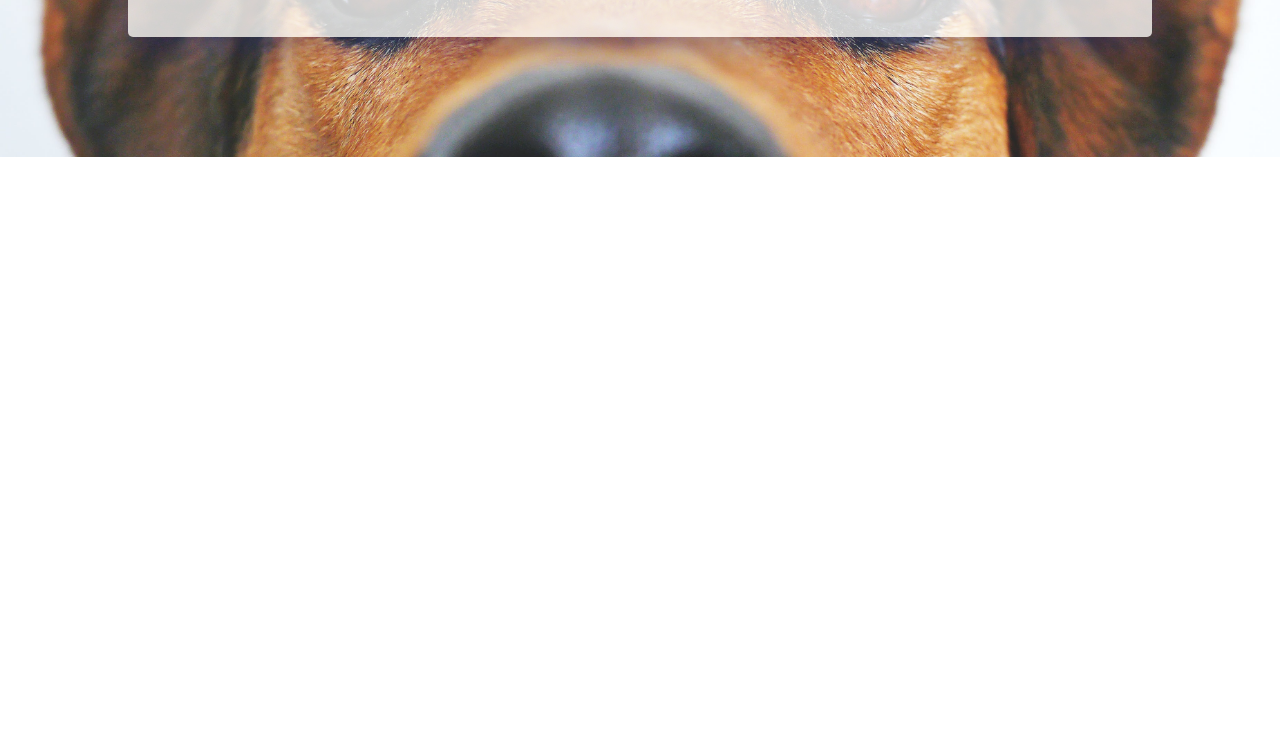
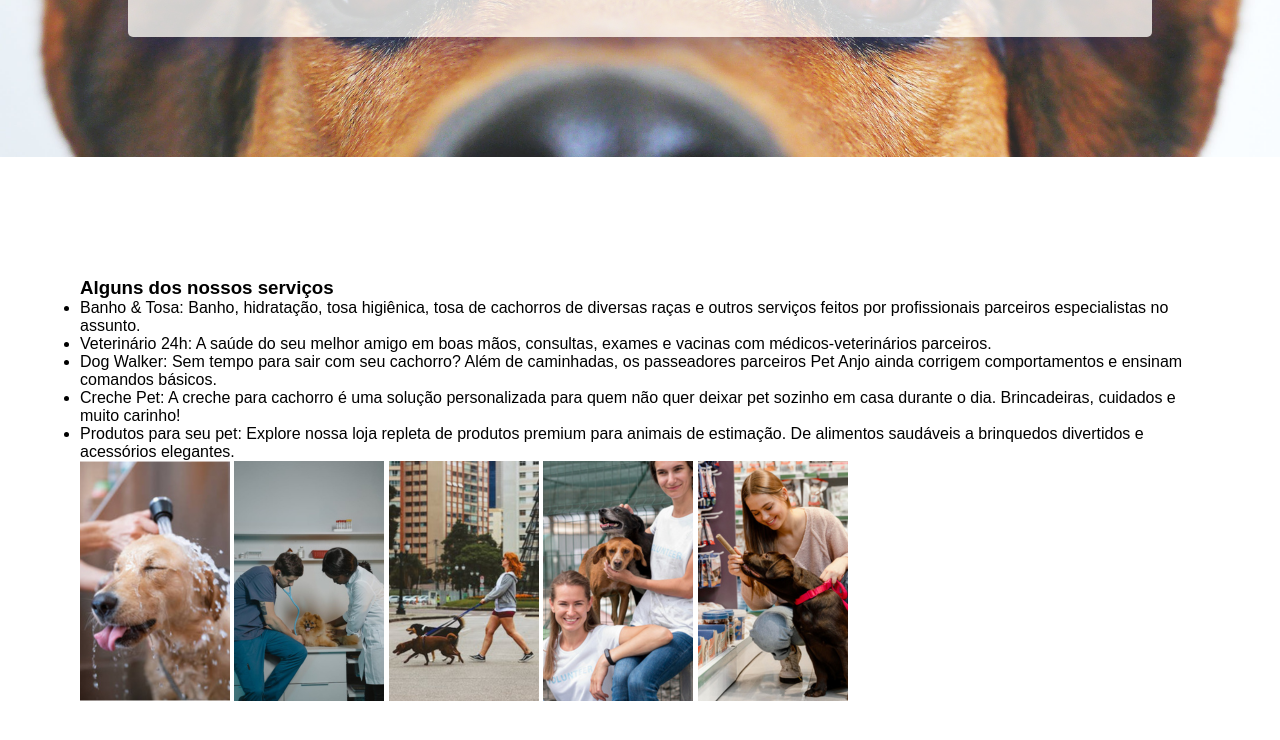
Before and after one commit to Luiz-de-Lima/pet-boutique, a plain HTML site: page index.html in a window 1280 px wide. Shown: the part 520-1260 px from the top of the page. Before the commit the page ends 800 px from the top, so only its background shows below. Drawn offline with Linux system fonts and the light colour scheme.

Commit message:
feat: criação da secao serviços

```diff
--- a/css/style.css
+++ b/css/style.css
@@ -18,12 +18,15 @@
 body {
   font-family: var(--font-text);
 }
+.secao{
+  padding: 120px 80px;
+
+}
 
 .banner {
   background-image: url("../img/banner-topo.jpg");
   background-position: center;
   background-size: cover;
-  padding: 120px 80px;
 }
 .banner .empresa {
   max-width: 250px;
@@ -79,3 +82,7 @@ body {
   width: 100%;
   max-width: 20px;
 }
+
+.servicos{
+
+}
--- a/index.html
+++ b/index.html
@@ -21,7 +21,36 @@
                         src="./img/redes-sociais/whatsapp-svgrepo-com.png" alt=""></a></p>
         </div>
     </section>
-    <section class="secao servicos"></section>
+    <section class="secao servicos">
+        <h3>Alguns dos nossos serviços</h3>
+        <div class="container">
+            <ul>
+                <li>Banho & Tosa: Banho, hidratação, tosa higiênica, tosa de cachorros de diversas raças e outros
+                    serviços feitos por profissionais parceiros especialistas no assunto.
+                </li>
+                <li>Veterinário 24h: A saúde do seu melhor amigo em boas mãos, consultas, exames e vacinas com
+                    médicos-veterinários parceiros.
+                </li>
+                <li>Dog Walker: Sem tempo para sair com seu cachorro? Além de caminhadas, os passeadores parceiros Pet
+                    Anjo ainda corrigem comportamentos e ensinam comandos básicos.
+                </li>
+                <li>Creche Pet: A creche para cachorro é uma solução personalizada para quem não quer deixar pet sozinho
+                    em casa durante o dia. Brincadeiras, cuidados e muito carinho!
+                </li>
+                <li>
+                    Produtos para seu pet: Explore nossa loja repleta de produtos premium para animais de estimação. De
+                    alimentos saudáveis a brinquedos divertidos e acessórios elegantes.
+                </li>
+            </ul>
+        </div>
+        <div class="servicos-images">
+            <img src="./img/banho.png" alt="">
+            <img src="./img/veterinario.png" alt="">
+            <img src="./img/dog-walker.png" alt="">
+            <img src="./img/creche.png" alt="">
+            <img src="./img/loja.png" alt="">
+        </div>
+    </section>
     <section class="secao redes-sociais"></section>
     <section class="secao marcas"></section>
     <section class="secao faixas"></section>
```
Also changed, not shown: Textos da página/textos.txt.
